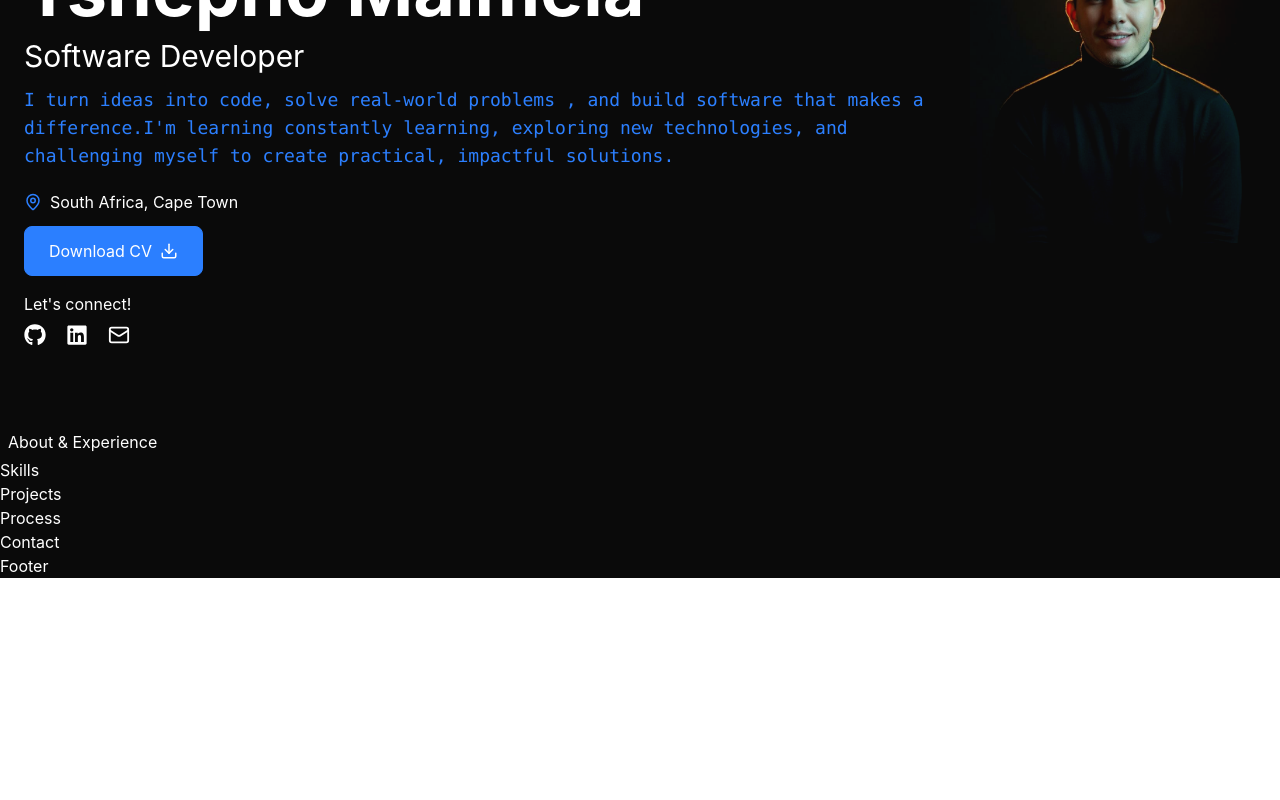
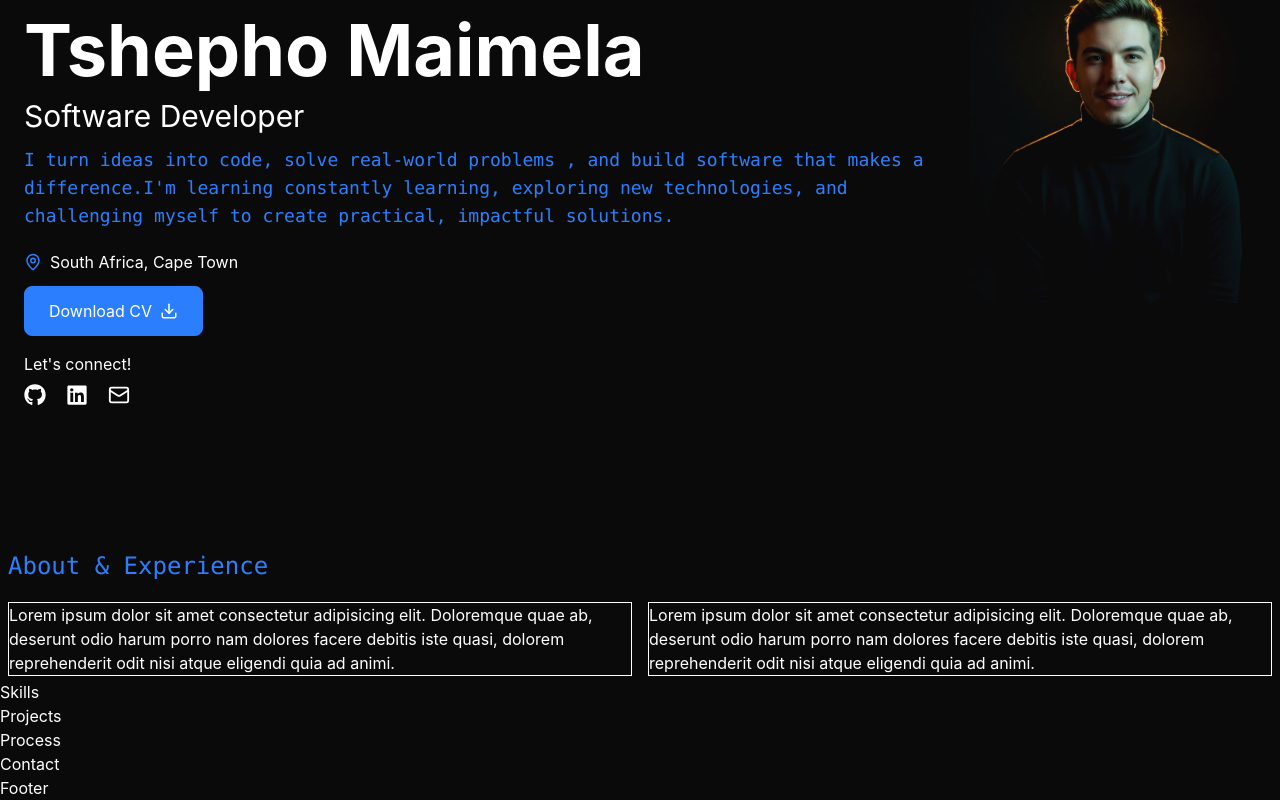
Before and after one commit to MAMORARO/Portfolio, a React app: page / in a window 1280 px wide. Shown: the part 286-1086 px from the top of the page. Before the commit the page ends 864 px from the top, so only its background shows below. Built offline with nearby package versions, Linux system fonts and the light colour scheme; the HTML template or start-up script is replaced by a standard one.

Commit message:
The first update of About component

```diff
--- a/src/components/About.jsx
+++ b/src/components/About.jsx
@@ -5,13 +5,36 @@ import React from 'react';
 
 function About (){
 
-    return ( <section className="bg-bg py-1 mt-20 ">
+    return ( <section className="bg-bg py-1 mt-35 ">
   <div className="max-w-[1280px] mx-auto px-2">
     {/* content */}
 
-  <h1>About & Experience</h1>
+  <h1 className=' font-mono text-blue-500 text-2xl mb-5'>About & Experience</h1>
+<div className='flex flex-row gap-4'>
+ <div className='border '>
+
+  <p>Lorem ipsum dolor sit amet consectetur adipisicing elit.
+    Doloremque quae ab, deserunt odio harum porro nam dolores facere debitis iste quasi,
+    dolorem reprehenderit odit nisi atque eligendi quia ad animi.</p>
+
+ </div>
+
+<div className='border'>
+
+  <p>Lorem ipsum dolor sit amet consectetur adipisicing elit.
+    Doloremque quae ab, deserunt odio harum porro nam dolores facere debitis iste quasi,
+    dolorem reprehenderit odit nisi atque eligendi quia ad animi.</p>
 
 
+
+</div>
+
+
+
+
+
+
+ </div>
 
 
   </div>
--- a/src/components/Hero.jsx
+++ b/src/components/Hero.jsx
@@ -15,7 +15,7 @@ function Hero() {
                 <div className="max-w-[1280px] mx-auto px-6">
                     <Navbar />
 
-                    <div className=" flex flex-row gap-4 mt-30  ">
+                    <div className=" flex flex-row gap-4 mt-45  ">
 
                         <div className='  '>
 
```
